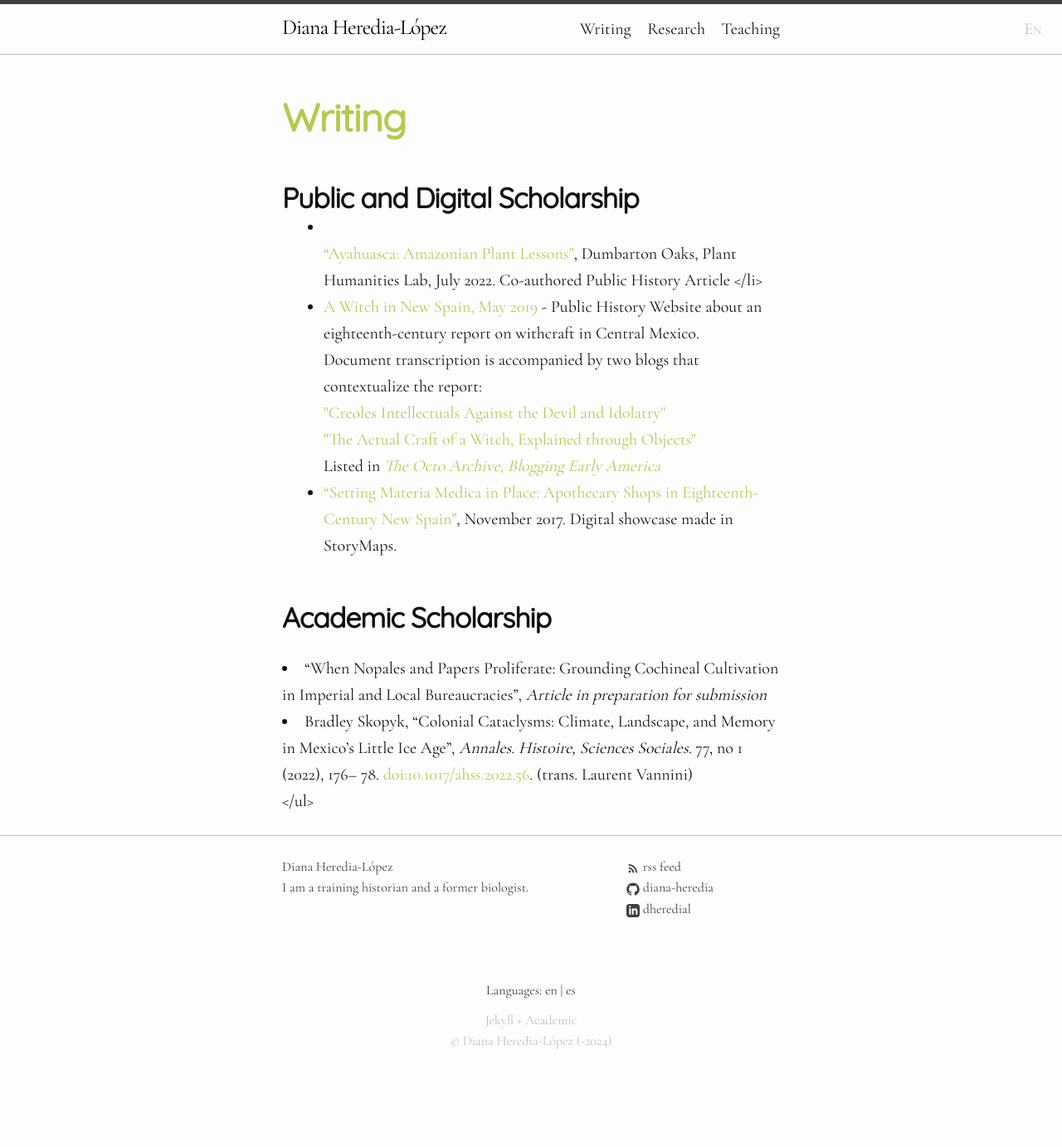
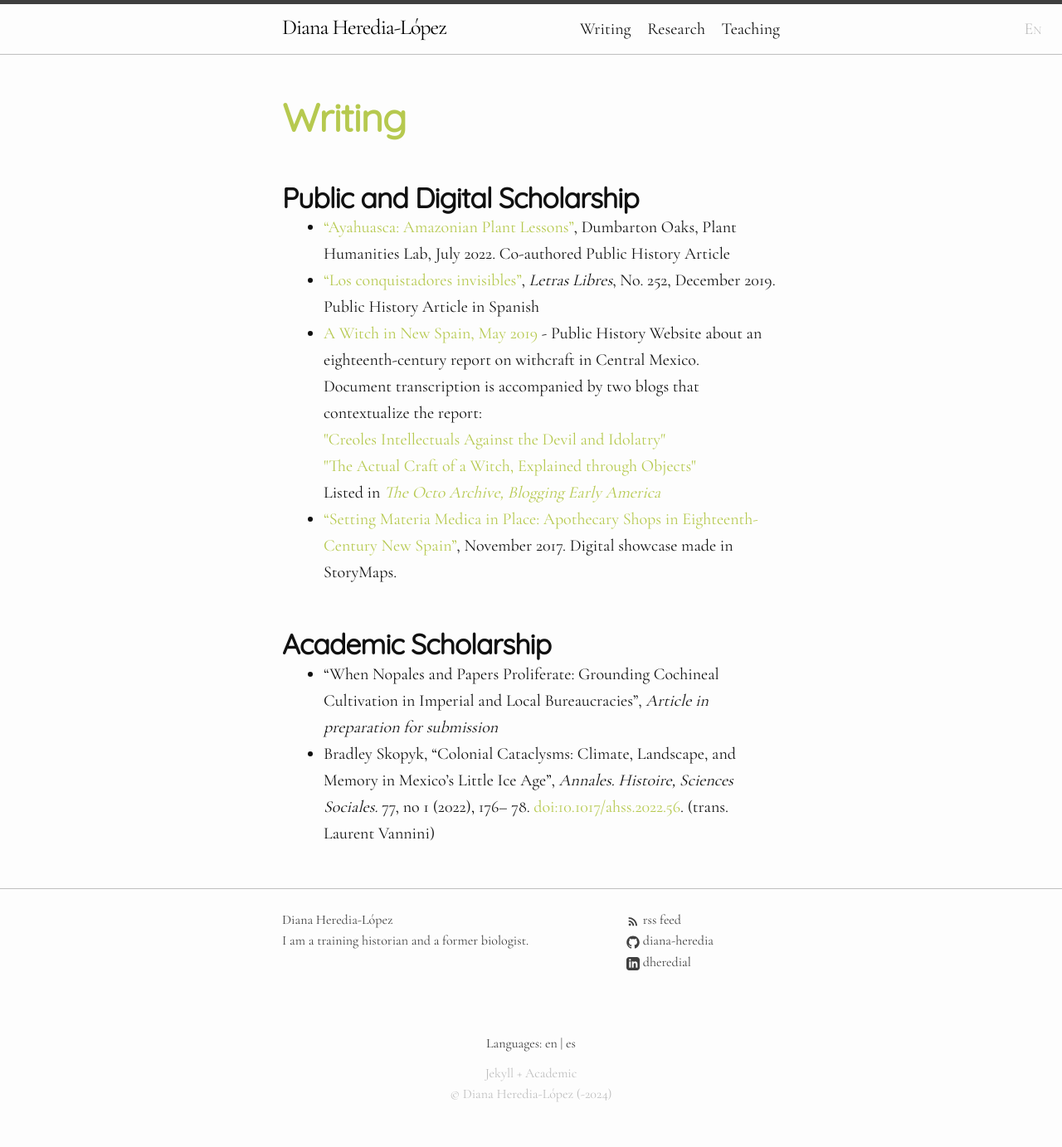
Before and after one commit to diana-heredia/diana-heredia.github.io, a Jekyll site: the page built from projects.markdown, in a window 1280 px wide. Shown: the whole page at 83% size. Built offline with Jekyll 4.4.1, drawn with Linux system fonts in a browser that asks for light colours; before the commit the page ends 1319 px from its top, so only the background shows below that.

Commit message:
Update projects.markdown
Fixed errors in list and added Letras Libres publication

```diff
--- a/projects.markdown
+++ b/projects.markdown
@@ -6,7 +6,9 @@ permalink: /en/writing/
  <div>
   <h2>Public and Digital Scholarship</h2>
  <ul>
-  <li></li><a href="https://lab.plant-humanities.org/ayahuasca/">“Ayahuasca: Amazonian Plant Lessons”</a>, Dumbarton Oaks, Plant Humanities Lab, July 2022. Co-authored Public History Article </li>
+  <li><a href="https://lab.plant-humanities.org/ayahuasca/">“Ayahuasca: Amazonian Plant Lessons”</a>, Dumbarton Oaks, Plant Humanities Lab, July 2022. Co-authored Public History Article </li>
+
+  <li><a href="https://letraslibres.com/revista/los-conquistadores-invisibles/">“Los conquistadores invisibles”</a>, <i>Letras Libres</i>, No. 252, December 2019. Public History Article in Spanish</li>
 
 <li><a href="https://witchcraftinnewspain.wordpress.com/">A Witch in New Spain, May 2019 </a>- Public History Website about an eighteenth-century report on withcraft in Central Mexico. </li>
 Document transcription is accompanied by two blogs that contextualize the report:
@@ -20,7 +22,7 @@ Document transcription is accompanied by two blogs that contextualize the report
 
  <div>
   <h2>Academic Scholarship</h2>
-  <ul></ul>
+  <ul>
   <li>“When Nopales and Papers Proliferate: Grounding Cochineal Cultivation in Imperial and Local Bureaucracies”, <i> Article in preparation for submission </i></li>
 
   <li> Bradley Skopyk, “Colonial Cataclysms: Climate, Landscape, and Memory in Mexico’s Little Ice Age”, <i>Annales. Histoire, Sciences Sociales.</i> 77, no 1 (2022), 176–  78. <a href="https://doi.org/10.1017/ahss.2022.56 ">doi:10.1017/ahss.2022.56</a>. (trans. Laurent Vannini)</li>
```
